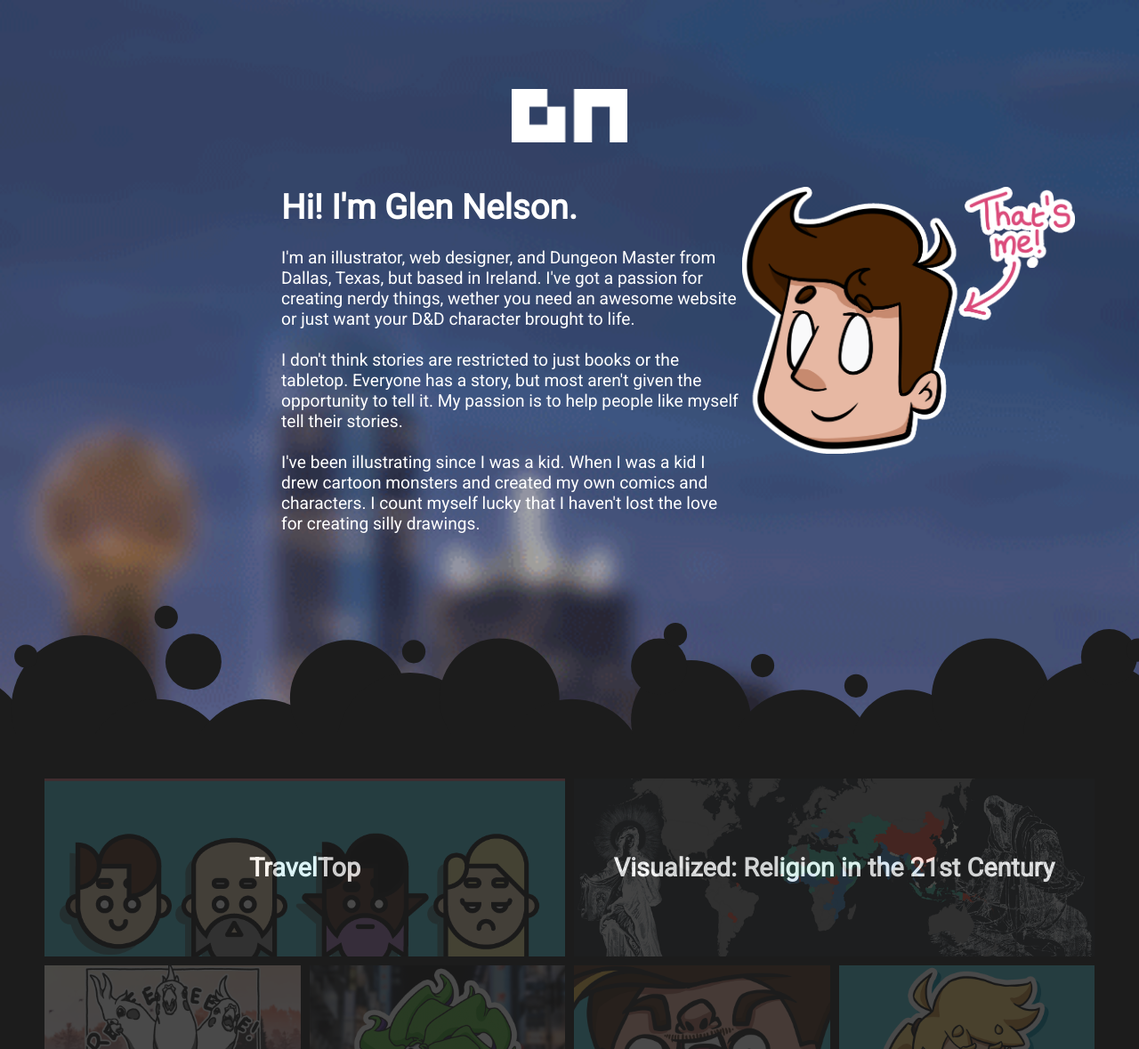
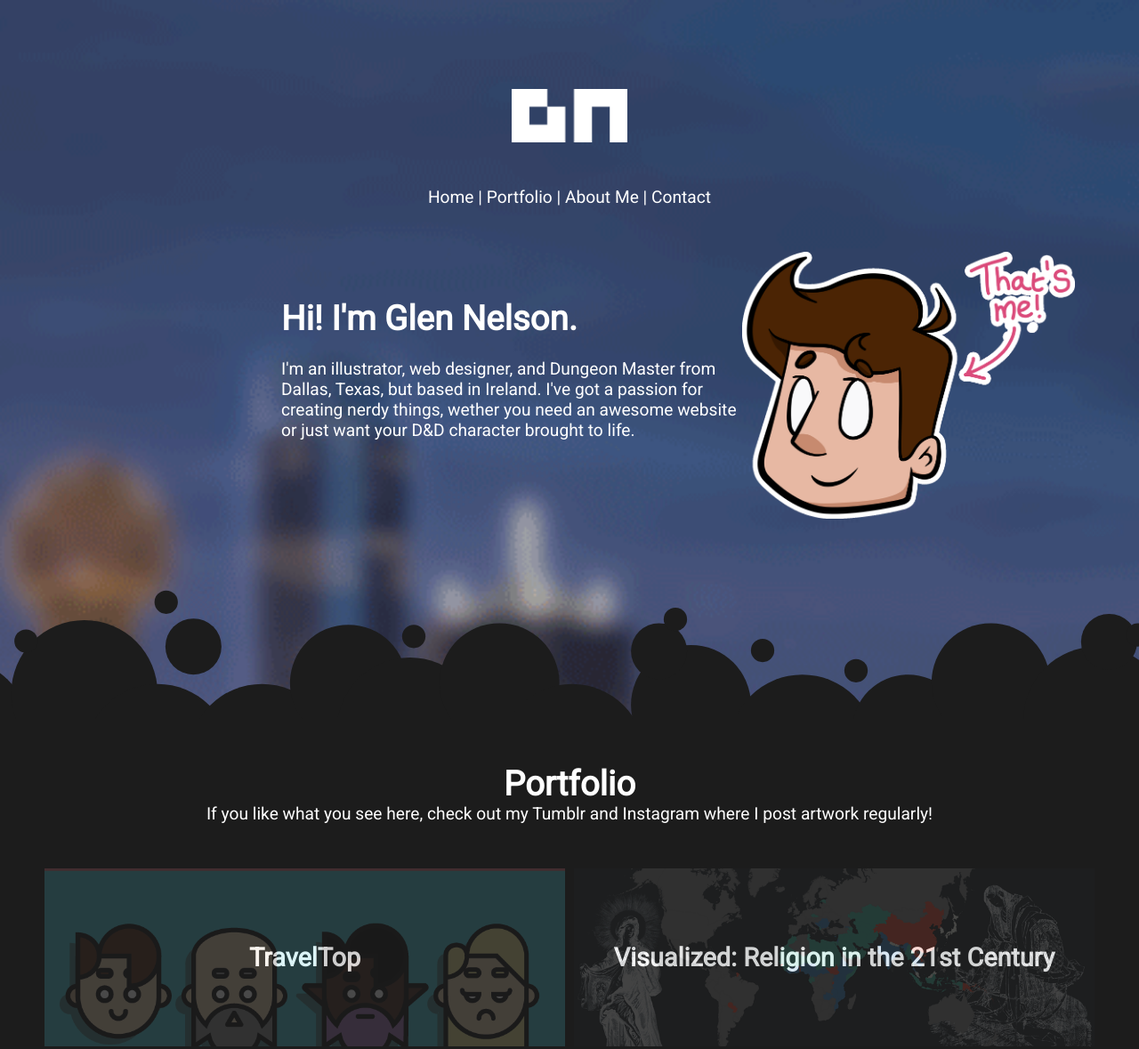
Before and after one commit to TheSaltBoy/Portfolio, a plain HTML site: page index.html in a window 1280 px wide. Shown: the top 1179 px of the page at 89% size. Drawn offline with Linux system fonts and the light colour scheme.

Commit message:
Added headings and navigation

```diff
--- a/css/index.css
+++ b/css/index.css
@@ -15,10 +15,15 @@ body {
 
 .navigation{
     text-align: center;
+	margin-bottom: 50px;
 }
 
 .navigation>img {
 	margin-bottom: 50px;
+}
+
+.hover:hover {
+	color: #4fcd36;
 }
 
 div#container {
@@ -34,6 +39,10 @@ div#container {
 	margin-bottom: 50px;
 }
 
+.about-text {
+	padding-top: 10%;
+}
+
 .about>img {
 	max-height: 300px;
 }
@@ -43,6 +52,11 @@ div#container {
 	margin-right: -100px;
 	padding: 50px;
 	background-color:
+}
+
+.portfolio-text {
+	text-align: center;
+	margin-bottom: 50px;
 }
 
 .banner {
@@ -88,7 +102,7 @@ div#container {
 }
 
 .fa-instagram:hover {
-	color: #c13584;
+	color: #5851db;
 }
 
 .fa-tumblr:hover {
@@ -203,12 +217,12 @@ li {
 	cursor: pointer;
 }
 
-.cooltext {
-	color: 4fcd36;
+.button {
+	border-radius: 1em;;
 }
 
-.button {
-	border-radius: 1em;;
+.logo {
+	min-height: 300px;
 }
 
 @media only screen and (max-width: 800px) {
--- a/index.html
+++ b/index.html
@@ -12,6 +12,17 @@
 
         <div class="navigation">
             <img src="css/images/monogram_white.png" height="60px"></img>
+		<div class="nav">
+			<ul>
+				<li><a class="hover" href="#home">Home</a></li>
+				<li>|</li>
+				<li><a  class="hover" href="#portfolio">Portfolio</a></li>
+				<li>|</li>
+				<li><a  class="hover" href="#about">About Me</a></li>
+				<li>|</li>
+				<li><a  class="hover" href="#contact">Contact</a></li>
+			</ul>
+		</div>
         </div>
 
         <div class="about" id="about">
@@ -19,15 +30,15 @@
             <h1>Hi! I'm Glen Nelson.</h1>
 				<br>
                 <p>I'm an illustrator, web designer, and Dungeon Master from Dallas, Texas, but based in Ireland. I've got a passion for creating nerdy things, wether you need an awesome website or just want your D&D character brought to life.</p>
-				<br>
-                <p>I don't think stories are restricted to just books or the tabletop. Everyone has a story, but most aren't given the opportunity to tell it. My passion is to help people like myself tell their stories.</p>
-				<br>
-                <p>I've been illustrating since I was a kid. When I was a kid I drew cartoon monsters and created my own comics and characters. I count myself lucky that I haven't lost the love for creating silly drawings.</p>
             </div>
             <img class="logo" src="css/images/logo.png" height="100%"></img>
 		</div>
         <div class="bubbles"></div>
         <div class="portfolio" id="portfolio">
+			<div class="portfolio-text">
+				<h1>Portfolio</h1>
+				<p>If you like what you see here, check out my Tumblr and Instagram where I post artwork regularly!</p>
+			</div>
 			<div class="banner">
 
 				<a href="https://www.instagram.com/p/BiABx2LBCJB/?taken-by=thesaltboy" target="_blank" class="banner-left round pad">
```
